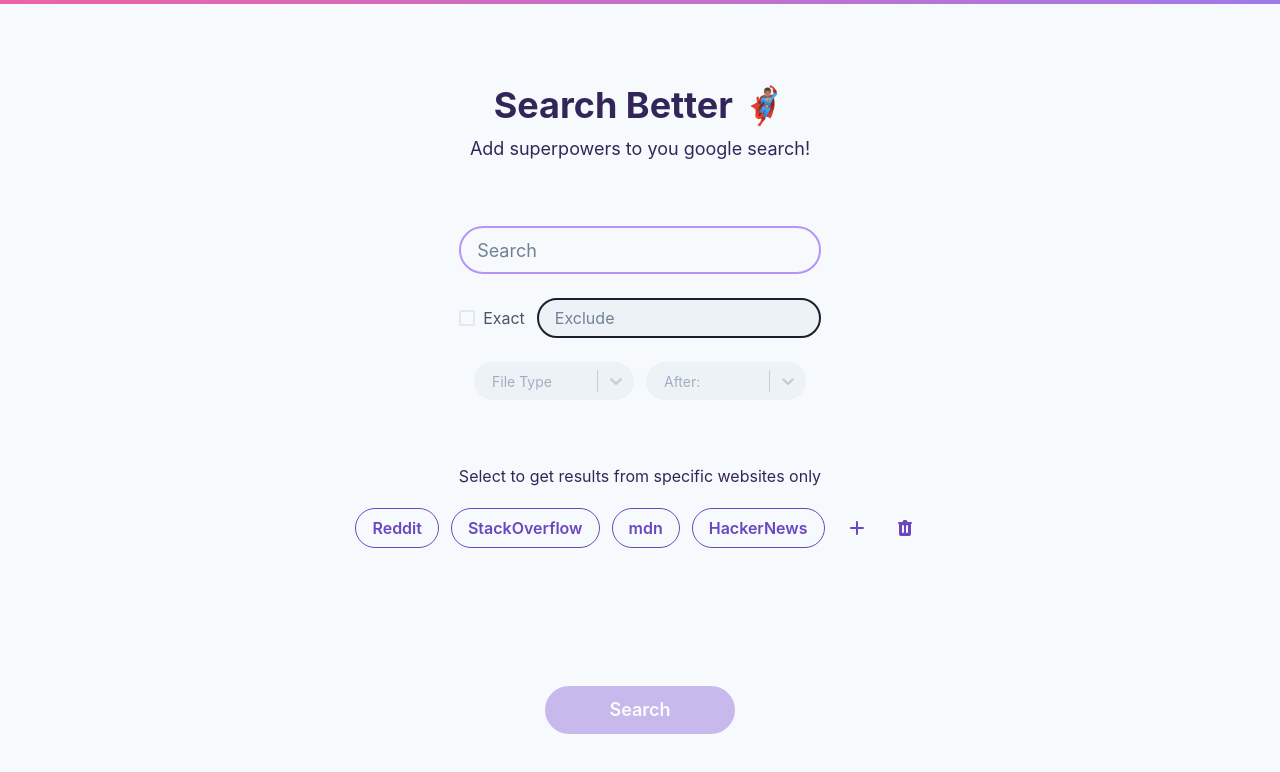
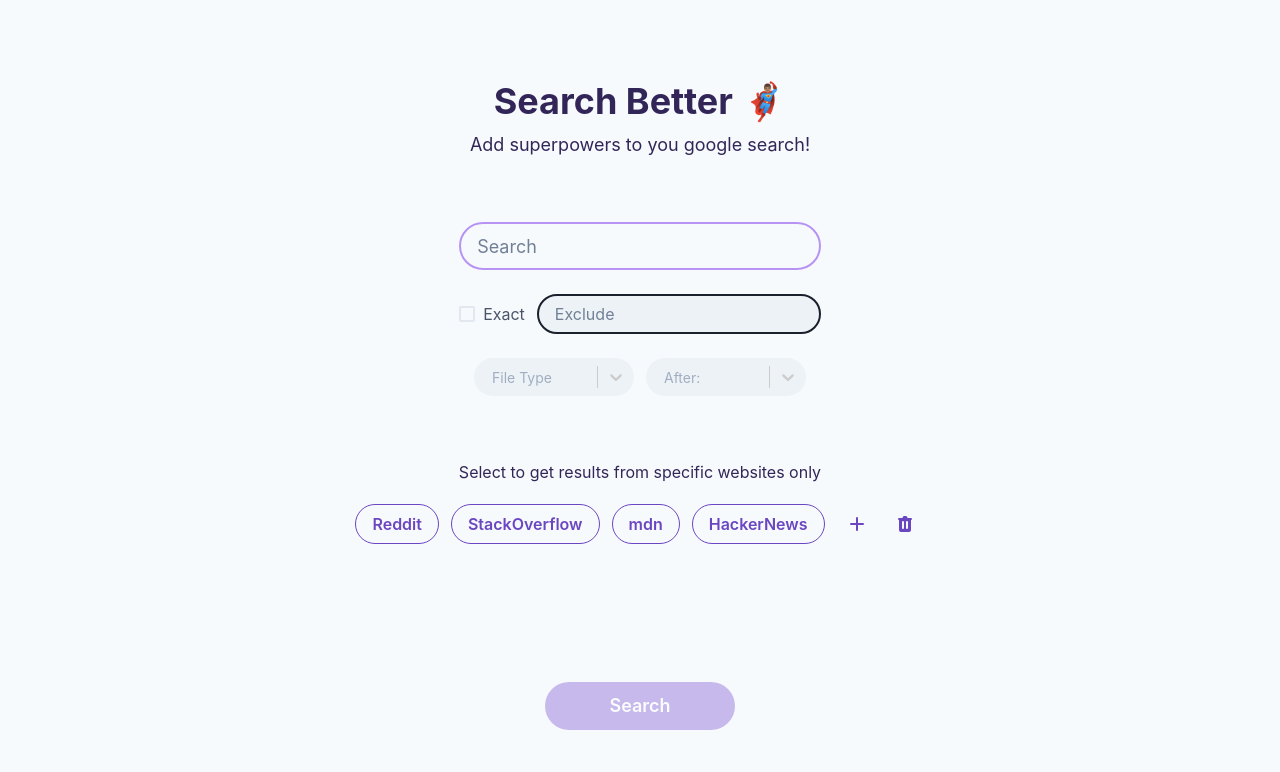
Before and after one commit to syedmehdiabbas/search-tool, a React (Vite) app: page / in a window 1280 px wide. Shown: the top 772 px of the page. Built offline with nearby package versions, Linux system fonts and the light colour scheme.

Commit message:
top border on app removed

```diff
--- a/src/App.jsx
+++ b/src/App.jsx
@@ -4,7 +4,6 @@ import Home from "./Home";
 function App() {
   return (
     <Container maxW="full" minH="100vh" bg="gray.50" px={0}>
-      <Box minH={1} bgGradient="linear(to-r, pink.400, purple.400)" w="full" />
       <Home />
     </Container>
   );
```
